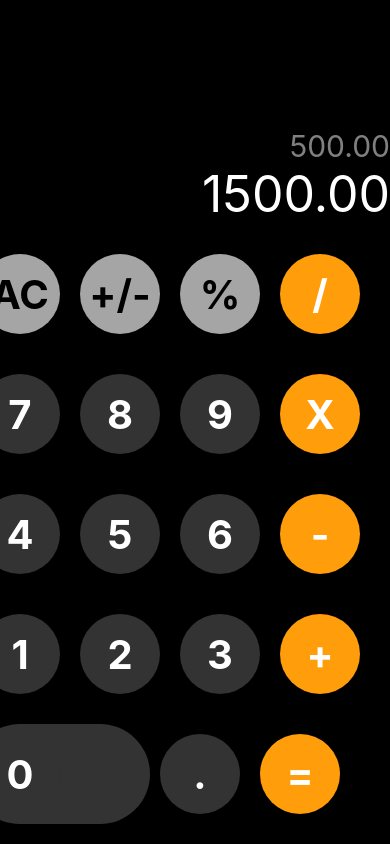
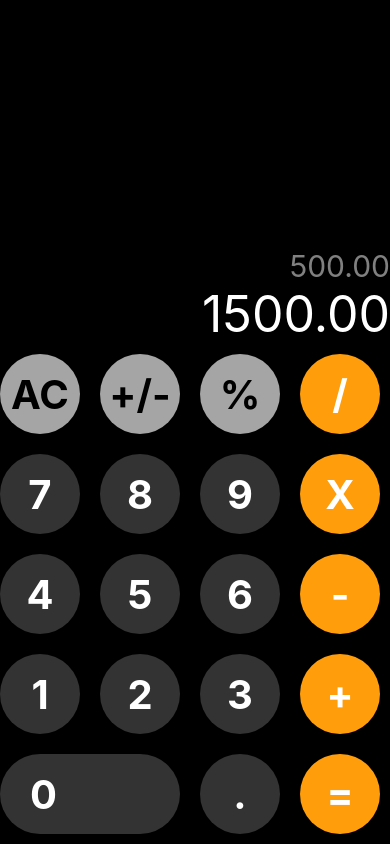
Before and after one commit to svaldessamperio/Calculator, a React Native app: screen / in a window 390 px wide. Built offline with nearby package versions, Linux system fonts and the light colour scheme.

Commit message:
Ajustes estéticos al botón doble y al padding del teclado

```diff
--- a/src/components/DoubleButtonKeyboard.tsx
+++ b/src/components/DoubleButtonKeyboard.tsx
@@ -25,32 +25,29 @@ export default function DoubleButtonKeyboard(props:any) {
             <View style={[styles.button, {backgroundColor}] }>
                 <Text style={[styles.textButton,{color}]}>{label}</Text>
             </View>
-            <View style={[styles.button, {backgroundColor}] }>
-                {/* <Text style={[styles.textButton,{color}]}>{label}</Text> */}
-            </View>
         </View>
     )
 }
 
 const styles = StyleSheet.create({
     buttonContainer: {
-        flexDirection: 'row',
         padding: 10,
-        backgroundColor: '#333333',
-        borderRadius: 100,
     },
 
     button: {
         borderRadius: 100,
         // backgroundColor: "#a5a5a5",
         height: 80,
-        width: 80,
+        width: 180,
         alignItems: 'center',
         justifyContent: 'center',
+        // left: 50,
     },
     textButton: {
         fontSize: 40,
         fontWeight:'bold',
         // color: 'black',
+        alignSelf: 'flex-start',
+        left: 30
     },
 });
--- a/src/components/KeyboardRow.tsx
+++ b/src/components/KeyboardRow.tsx
@@ -23,7 +23,6 @@ const styles = StyleSheet.create({
         flexDirection: 'row',
         justifyContent: 'space-around',
         alignItems: 'flex-end',
-        padding: 10,
     },
     keyboardRowContainer: {
         flex: 1,
--- a/src/components/SpecialKeyboardRow.tsx
+++ b/src/components/SpecialKeyboardRow.tsx
@@ -22,7 +22,6 @@ const styles = StyleSheet.create({
         flexDirection: 'row',
         justifyContent: 'space-around',
         alignItems: 'flex-end',
-        padding: 10,
     },
     keyboardRowContainer: {
         flex: 1,
--- a/src/theme/appTheme.tsx
+++ b/src/theme/appTheme.tsx
@@ -22,6 +22,5 @@ export const styles = StyleSheet.create({
     keyboardMainContainer: {
         flexDirection: 'column',
         alignItems: 'flex-start',
-        padding: 10,
     },
 });
```
